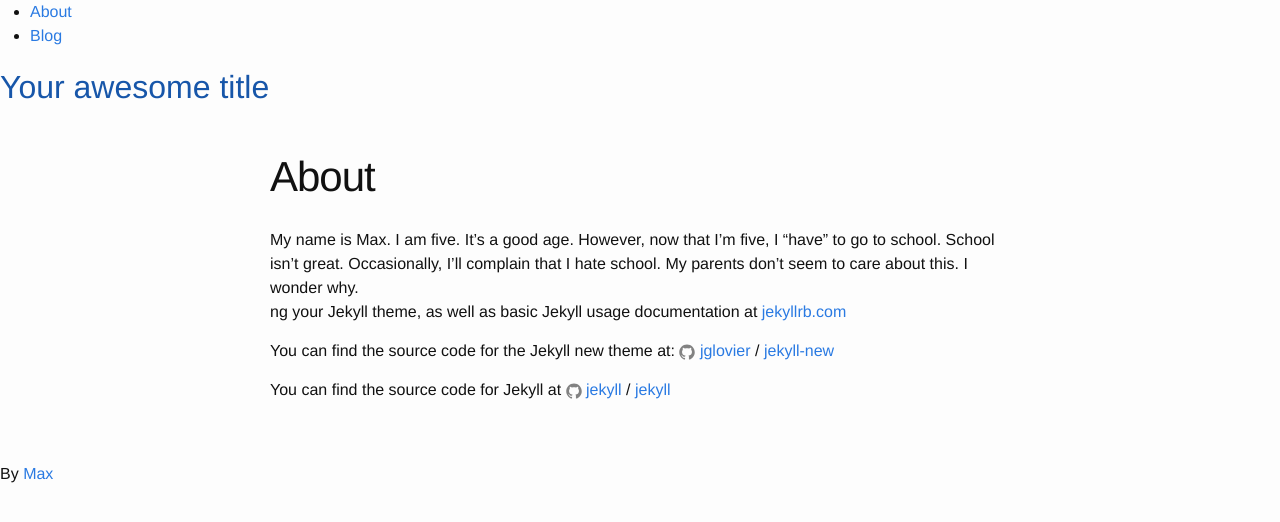
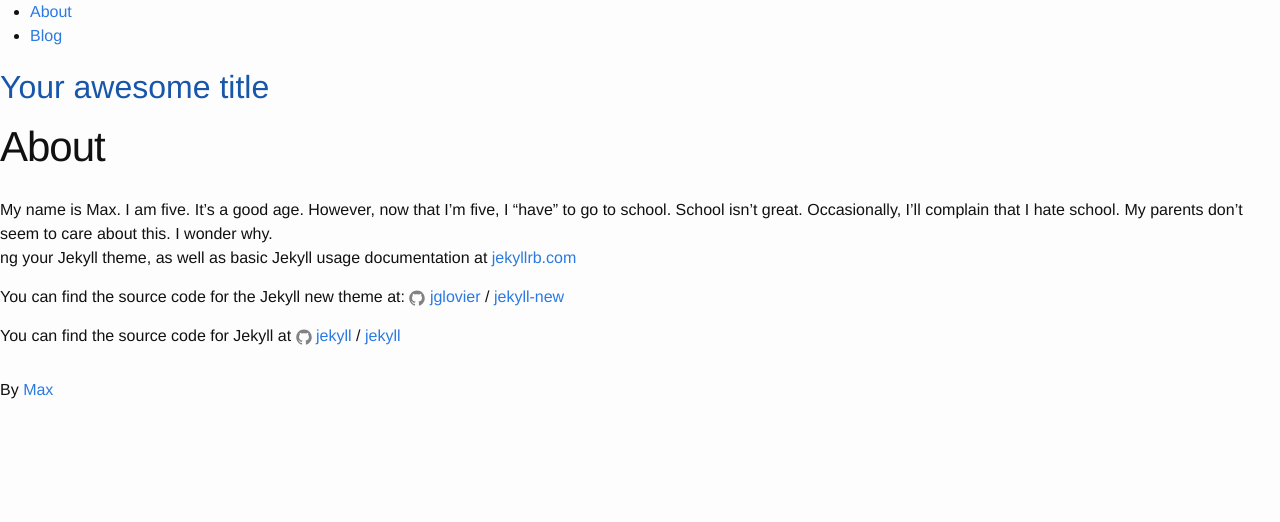
Before and after one commit to Andrewepstein/andrewepstein.github.io, a Jekyll site: the page built from about.md, in a window 1280 px wide. Shown: the top 522 px of the page. Built offline with Jekyll 4.4.1, drawn with Linux system fonts in a browser that asks for light colours; some web fonts are replaced.

Commit message:
Update default.html

```diff
--- a/_layouts/default.html
+++ b/_layouts/default.html
@@ -1,20 +1,15 @@
 <!DOCTYPE html>
 <html>
-
 {% include head.html %}
 
 <body>
-
 	{% include header.html %}
-
-    <div class="page-content">
-      <div class="wrapper">
+	<main>
+		<article>
 			{{ content }}
-      </div>
-    </div>
-
+		</article>
 		{% include footer.html %}
-
+	</main>
 </body>
 
 </html>
```
Lines whose indentation alone changed are shown as unchanged.
